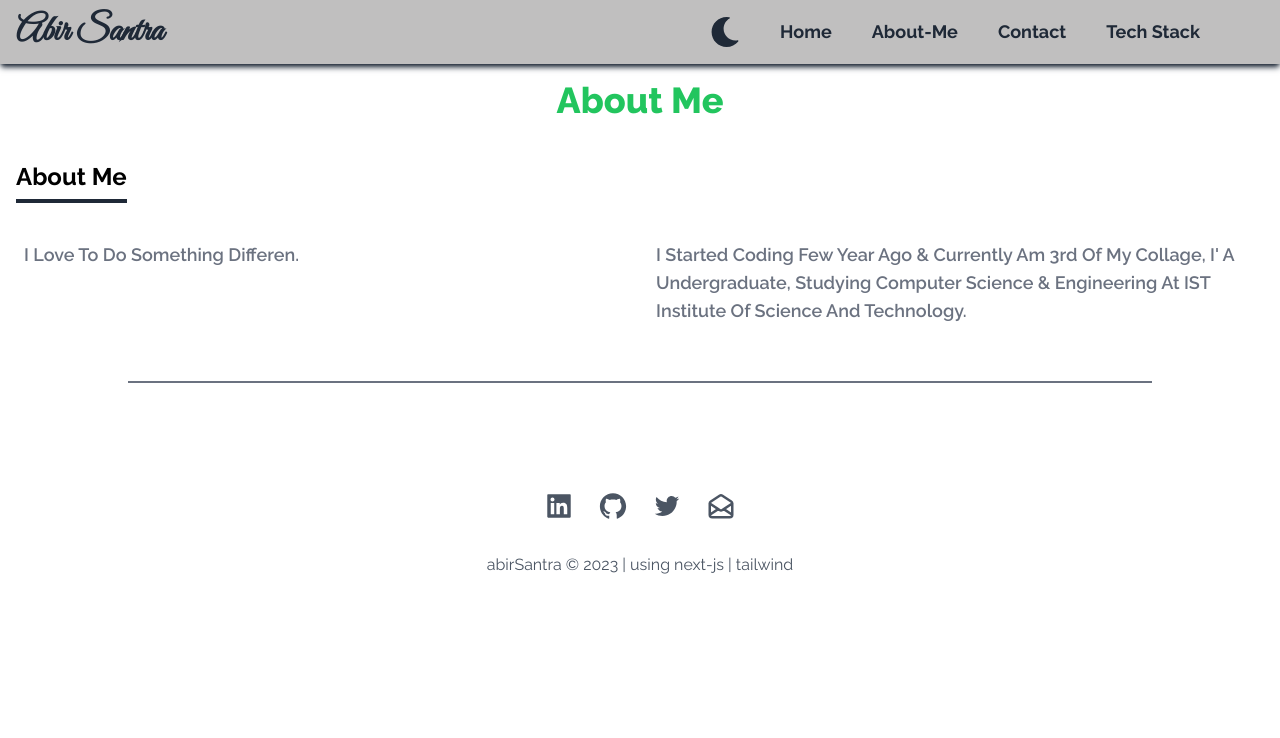
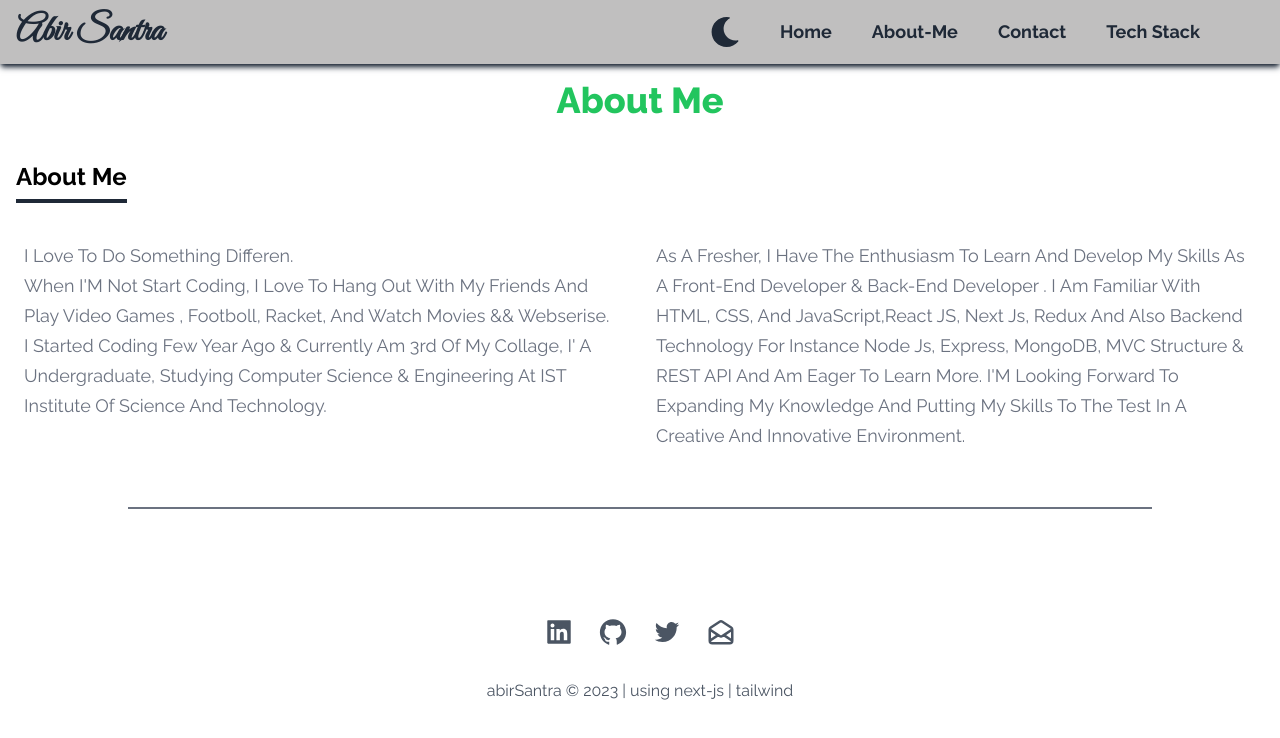
Before and after one commit to Jonty-Abir/my_portfolio, a Next.js app: page /about in a window 1280 px wide. Shown: the top 738 px of the page. Built offline with nearby package versions, Linux system fonts and the light colour scheme.

Commit message:
final-commit

```diff
--- a/Components/About.tsx
+++ b/Components/About.tsx
@@ -6,16 +6,37 @@ function About() {
           About Me
         </h2>
       </div>
-      <div className="grid grid-cols-1 mob-md:grid-cols-2 text-black  dark:text-gray-500 p-6 gap-8">
-        <p className="text-gray-500 dark:text-gray-400 text-left text-lg font-semibold">
-          I love to do something differen.
-        </p>
-        <p className="text-gray-500 dark:text-gray-400 text-left text-lg font-semibold">
-          I started coding few year ago & currently am 3rd of my collage, i{"'"}{" "}
-          a undergraduate, studying Computer Science & Engineering at IST
+      <div className="grid grid-cols-1 mob-md:grid-cols-2 text-black  dark:text-gray-500 p-6 gap-8 font-thin">
+        <p
+          className="text-gray-500 dark:text-gray-400 text-left"
+          style={{ fontSize: "18px", lineHeight: "30px" }}
+        >
+          I love to do something differen. <br />
+          {
+            <span>
+              When I{"'"}m not start coding, I love to hang out with my friends
+              and play video games , Footboll, Racket, and watch movies &&
+              webserise.
+            </span>
+          }{" "}
+          <br />I started coding few year ago & currently am 3rd of my collage,
+          i{"'"} a undergraduate, studying Computer Science & Engineering at IST
           Institute of Science and Technology.
         </p>
-        {/* <p className="text-gray-500 dark:text-gray-400 text-right text-lg">
+
+        <p
+          className="text-gray-500 dark:text-gray-400 text-left"
+          style={{ fontSize: "18px", lineHeight: "30px" }}
+        >
+          As a fresher, I have the enthusiasm to learn and develop my skills as
+          a front-end developer & back-end developer . I am familiar with HTML,
+          CSS, and JavaScript,React JS, Next Js, Redux and also backend
+          technology for instance Node js, Express, MongoDB, MVC structure &
+          REST API and am eager to learn more. {"I'"}m looking forward to
+          expanding my knowledge and putting my skills to the test in a creative
+          and innovative environment.
+        </p>
+        {/* <p className="text-gray-500 dark:text-gray-400 text-right >
           I{"'"}m pretty positive and strong-willed and I always finish what I
           start. My dream is to be happy in life, doing what I love and being
           surrounded by my loved ones. When I{"'"}m not coding, I love to hang
--- a/Components/NavBar.tsx
+++ b/Components/NavBar.tsx
@@ -53,6 +53,7 @@ export default function NavBar() {
             position: "fixed",
             zIndex: 9999,
             backgroundColor: "#5c5a5962",
+            backdropFilter: " blur(64px)",
           }}
         >
           <div className="flex justify-center items-center">
@@ -89,7 +90,7 @@ export default function NavBar() {
               );
             })}
           </ul>
-          <div className="flex items-center md:hidden">
+          <div className="flex items-center md:hidden ">
             <div className="flex md:hidden" onClick={switchTheme}>
               {theme ? <FaMoon size={30} /> : <FaSun size={30} />}
             </div>
@@ -124,7 +125,7 @@ export default function NavBar() {
                 <Link href={"/"}>
                   <div className="flex justify-between gap-x-4 items-center">
                     <p className="text-4xl">Home</p>
-                    <div>
+                    {/* <div>
                       {manuBar ? (
                         <FaTimes
                           size={30}
@@ -136,7 +137,7 @@ export default function NavBar() {
                           onClick={() => setManuBar((prev) => !prev)}
                         />
                       )}
-                    </div>
+                    </div> */}
                   </div>
                 </Link>
               </li>
--- a/styles/globals.css
+++ b/styles/globals.css
@@ -37,6 +37,9 @@
   }
 }
 /* .navbar {
-  background-color: #5c5a5962;
+  background-color: #161414f3;
   display: none;
 } */
+
+.p-text {
+}
```
Also changed, not shown: Components/Content.tsx (+10 -1 lines), Components/SciolIcone.tsx (+8 -8 lines).
